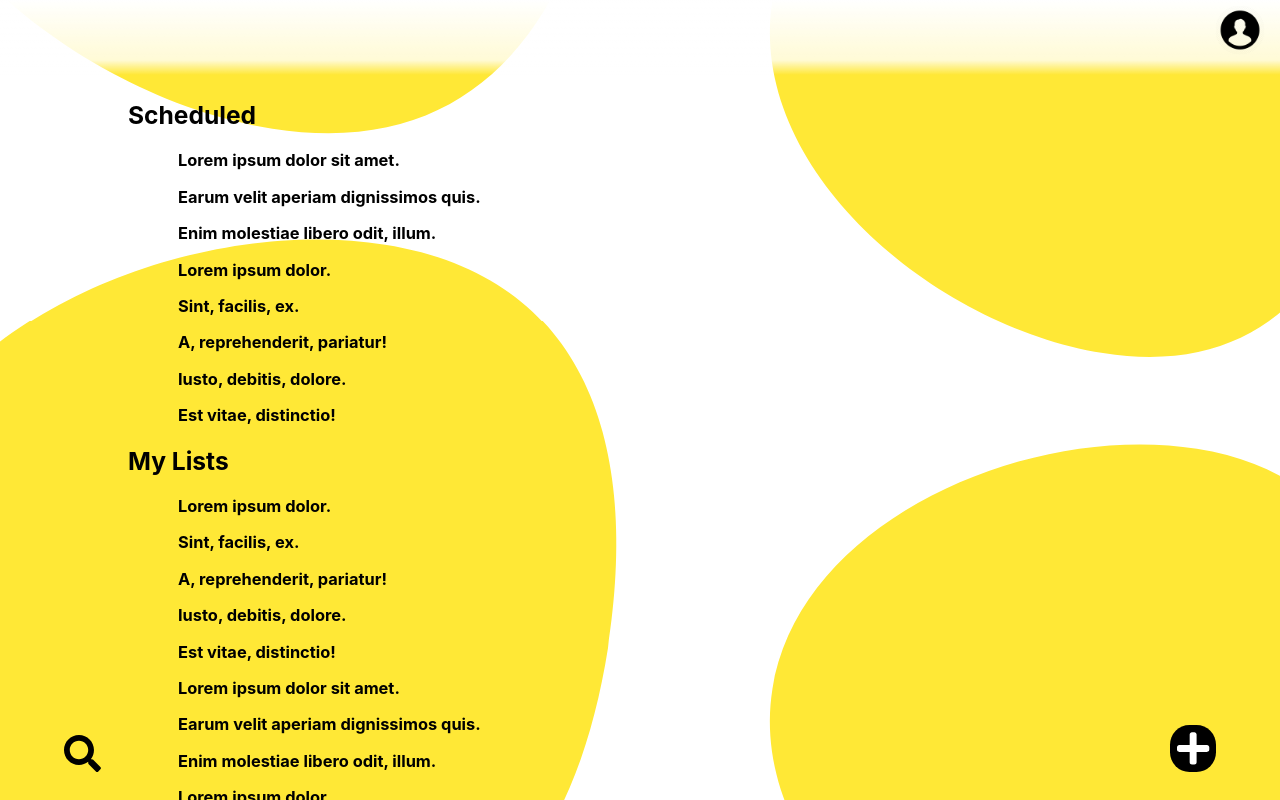
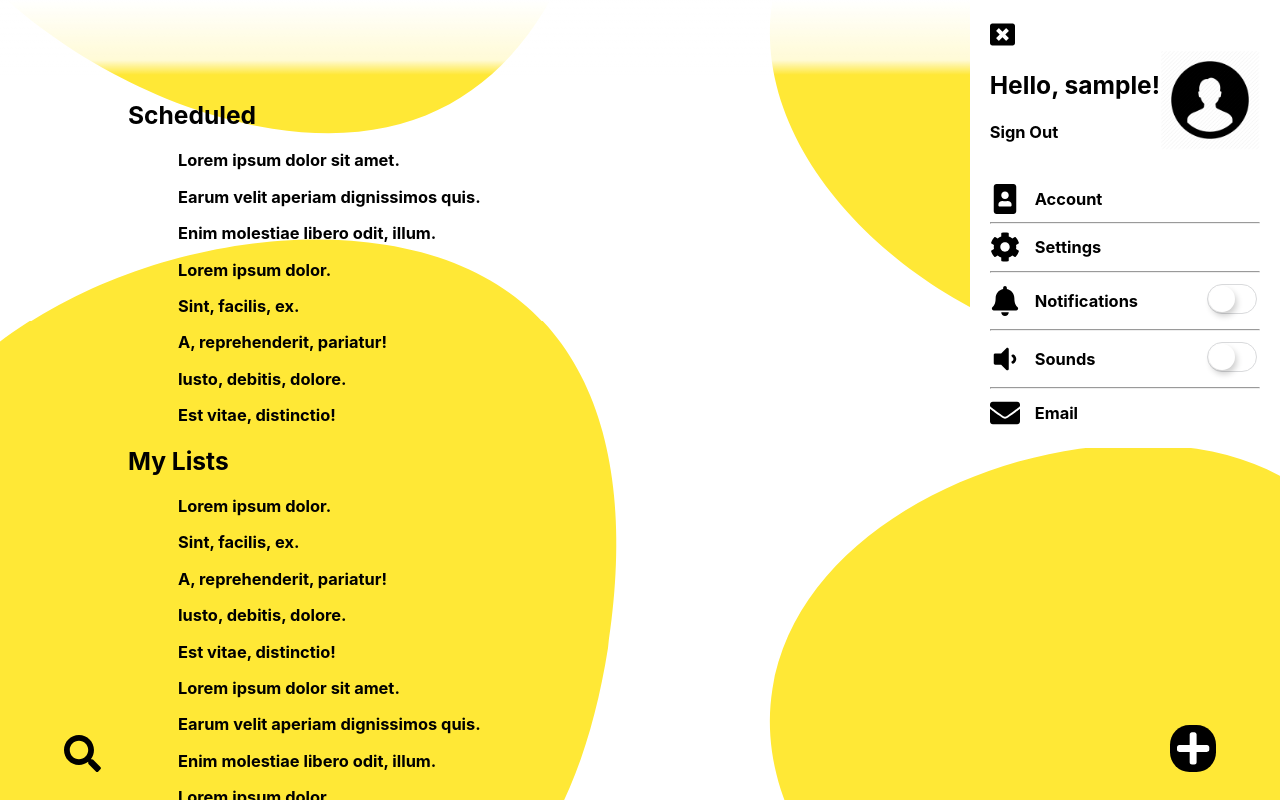
Before and after one commit to Wunderlist2/Front-End, a React (Create React App) app in the folder wl2/: page /Front-End/my/profile in a window 1280 px wide. Shown: the top 800 px of the page. Built offline with nearby package versions, Linux system fonts and the light colour scheme; sample sign-in values are in the browser's storage.

Commit message:
Lots of stuff done. Looks pretty. cool switches. PROFILE

```diff
--- a/wl2/src/Components/Profile.js
+++ b/wl2/src/Components/Profile.js
@@ -1,56 +1,57 @@
 import React from "react";
 import { library } from "@fortawesome/fontawesome-svg-core";
 import { FontAwesomeIcon } from "@fortawesome/react-fontawesome";
-import { faPortrait, faCog, faBell, faVolumeDown, faEnvelope } from "@fortawesome/free-solid-svg-icons";
+import { faPortrait, faCog, faBell, faVolumeDown, faEnvelope, faWindowClose } from "@fortawesome/free-solid-svg-icons";
 import defaultPhoto from '../generic-user-icon.jpg';
 
-library.add(faPortrait, faCog, faBell, faVolumeDown, faEnvelope)
+library.add(faPortrait, faCog, faBell, faVolumeDown, faEnvelope, faWindowClose)
 
-let userPhoto = {
+let userData = {
+  name: localStorage.getItem('username') || 'broken',
   photo: localStorage.getItem('photo') || defaultPhoto
 };
 
 const Profile = (props) => {
 
+    let firstName = userData.name
+
     return(
-        <div>
+        <div style={{top: '0', background: 'white', position: 'absolute', right: '0', zIndex: '11', padding: '20px'}}>
+          <div style={{textAlign: 'left', top: '10px', fontSize: '25px'}}><FontAwesomeIcon icon={faWindowClose} alt='test'/></div>
           <div style={{display: "flex"}}>
-            <img src={userPhoto.photo} alt='profile portrait' style={{height: '100px', width: '100px'}}/>
             <div>
-              <h2>Hello, Adric!</h2>
+              <h2>Hello, { firstName }!</h2>
               <h4 style={{textAlign: 'left'}}>Sign Out</h4>
             </div>
+            <img src={userData.photo} alt='profile portrait' style={{height: '100px', width: '100px'}}/>
           </div>
           <br/>
-          <div style={{display: "flex"}}>
-            <p><FontAwesomeIcon icon={faPortrait} alt='test' style={{height: '30px', width: '30px', marginRight: '15px'}}/>
-            Account</p>
+          <div>
+            <div style={{display: 'flex', alignItems: 'center', margin: '10px, auto', fontWeight: 'bold'}}><FontAwesomeIcon icon={faPortrait} alt='test' style={{height: '30px', width: '30px', marginRight: '15px'}}/>
+            Account</div>
           </div>
           <hr/>
-          <div style={{display: "flex"}}>
-            <p><FontAwesomeIcon icon={faCog} alt='test' style={{height: '30px', width: '30px', marginRight: '15px'}}/>
-            Settings</p>
+          <div>
+            <div style={{display: 'flex', alignItems: 'center', margin: '10px, auto', fontWeight: 'bold'}}><FontAwesomeIcon icon={faCog} alt='test' style={{height: '30px', width: '30px', marginRight: '15px'}}/>
+            Settings</div>
           </div>
           <hr/>
-          <div style={{display: "flex"}}>
-            <p><FontAwesomeIcon icon={faBell} alt='test' style={{height: '30px', width: '30px', marginRight: '15px'}}/>
-            Notifications</p>
+          <div style={{display: 'flex', justifyContent: 'space-between'}}>
+            <div style={{display: 'flex', alignItems: 'center', margin: '10px, auto', fontWeight: 'bold'}}><FontAwesomeIcon icon={faBell} alt='test' style={{height: '30px', width: '30px', marginRight: '15px'}}/>
+            Notifications</div><div><input class="apple-switch" type="checkbox"/></div>
           </div>
           <hr/>
-          <div style={{display: "flex"}}>
-            <p><FontAwesomeIcon icon={faVolumeDown} alt='test' style={{height: '30px', width: '30px', marginRight: '15px'}}/>
-            Sounds</p>
+          <div style={{display: 'flex', justifyContent: 'space-between'}}>
+            <div style={{display: 'flex', alignItems: 'center', margin: '10px, auto', fontWeight: 'bold'}}><FontAwesomeIcon icon={faVolumeDown} alt='test' style={{height: '30px', width: '30px', marginRight: '15px'}}/>
+            Sounds</div><div><input class="apple-switch" type="checkbox"/></div>
           </div>
           <hr/>
-          <div style={{display: "flex"}}>
-            <p><FontAwesomeIcon icon={faEnvelope} alt='test' style={{height: '30px', width: '30px', marginRight: '15px'}}/>
-            Email</p>
+          <div>
+            <div style={{display: 'flex', alignItems: 'center', margin: '10px, auto', fontWeight: 'bold'}}><FontAwesomeIcon icon={faEnvelope} alt='test' style={{height: '30px', width: '30px', marginRight: '15px'}}/>
+            Email</div>
           </div>
         </div>
     )
 }
 
 export default Profile;
-
-// <h2>Hello, {props.user.firstName}!</h2>
-//<img className="fas fa-portait" alt='test' style={{height: '100px', width: '100px'}}/>
--- a/wl2/src/index.css
+++ b/wl2/src/index.css
@@ -197,6 +197,37 @@ a {
 .termsOfServiceDiv {
   width: 380px;
 }
+input.apple-switch {
+  position: relative;
+  appearance: none;
+  outline: none;
+  width: 50px;
+  height: 30px;
+  background-color: #ffffff;
+  border: 1px solid #D9DADC;
+  border-radius: 50px;
+  box-shadow: inset -20px 0 0 0 #ffffff;
+  transition-duration: 200ms;
+}
+input.apple-switch:after {
+  content: "";
+  position: absolute;
+  top: 1px;
+  left: 1px;
+  width: 26px;
+  height: 26px;
+  background-color: transparent;
+  border-radius: 50%;
+  box-shadow: 2px 4px 6px rgba(0, 0, 0, 0.2);
+}
+input.apple-switch:checked {
+  border-color: #004bc4;
+  box-shadow: inset 20px 0 0 0 #004bc4;
+}
+input.apple-switch:checked:after {
+  left: 20px;
+  box-shadow: -2px 4px 3px rgba(0, 0, 0, 0.05);
+}
 header {
   z-index: 10;
   position: fixed;
--- a/wl2/src/less/global.less
+++ b/wl2/src/less/global.less
@@ -221,3 +221,31 @@ a {
 .termsOfServiceDiv {
   width: 380px;
 }
+
+input.apple-switch {
+position: relative;
+appearance: none; outline: none;
+width: 50px; height: 30px;
+background-color: #ffffff; border: 1px solid #D9DADC;
+border-radius: 50px; box-shadow: inset -20px 0 0 0 #ffffff;
+transition-duration: 200ms;
+}
+
+input.apple-switch:after {
+content: "";
+position: absolute;
+top: 1px; left: 1px;
+width: 26px; height: 26px;
+background-color: transparent;
+border-radius: 50%; box-shadow: 2px 4px 6px rgba(0,0,0,0.2);
+}
+
+input.apple-switch:checked {
+border-color: @secondary-blue;
+box-shadow: inset 20px 0 0 0 @secondary-blue;
+}
+
+input.apple-switch:checked:after {
+left: 20px;
+box-shadow: -2px 4px 3px rgba(0,0,0,0.05);
+}
```
